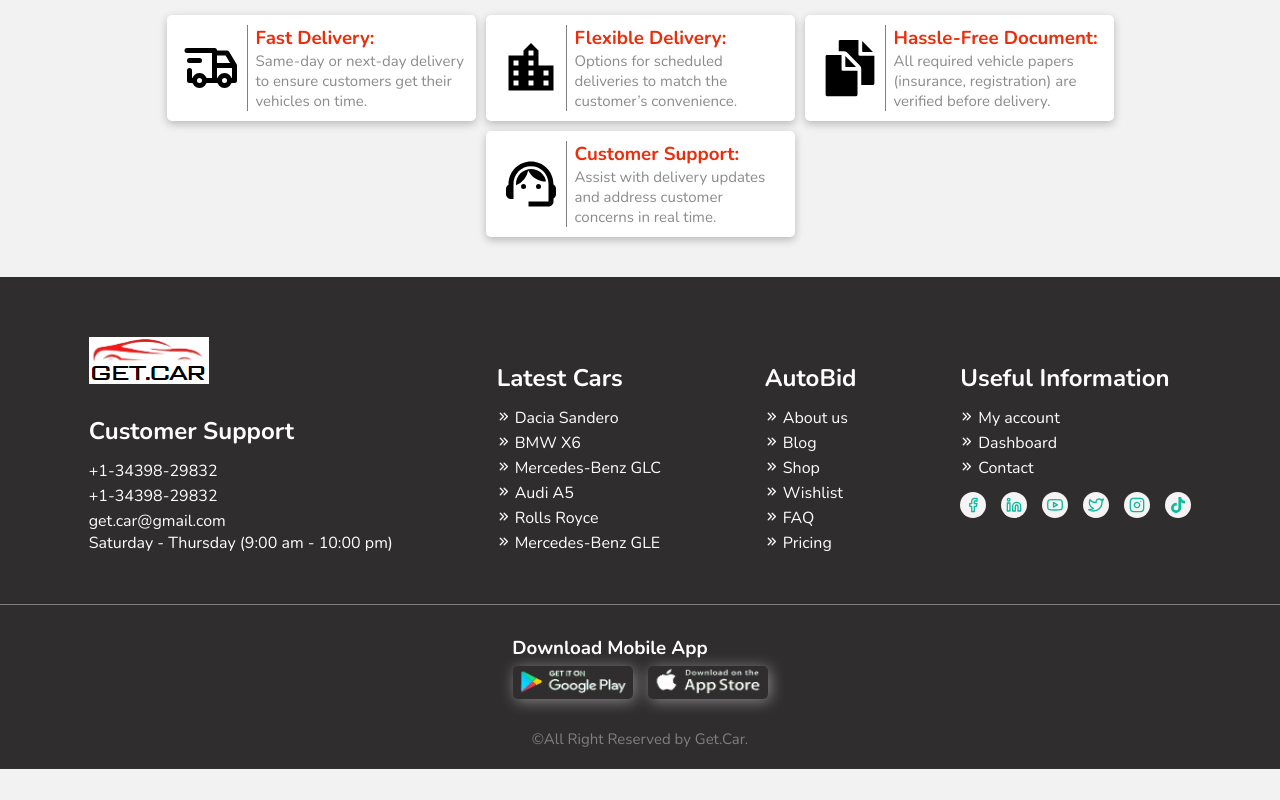
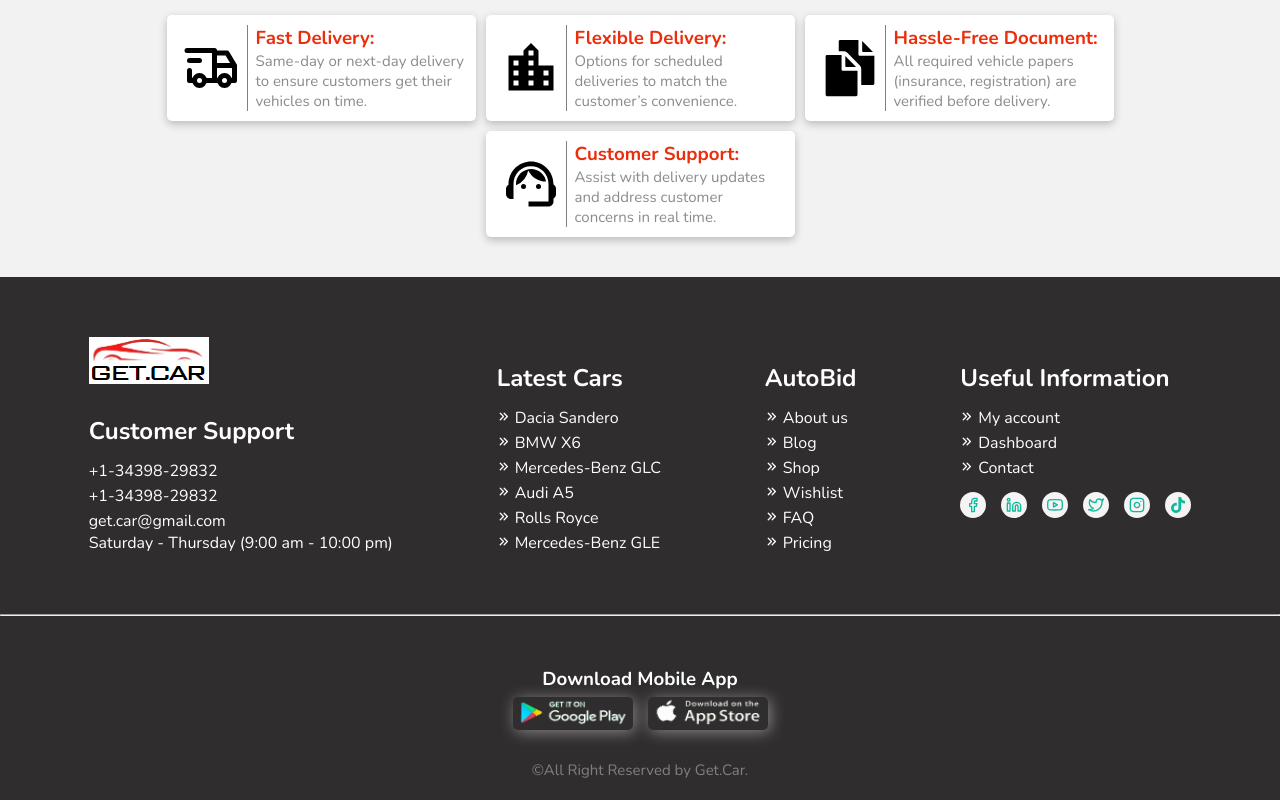
Before and after one commit to rashidulislamg71/get.car, a React (Vite) app: page /cart in a window 1280 px wide. Shown: the part 569-1369 px from the top of the page. Before the commit the page ends 1338 px from the top, so only its background shows below. Built offline with nearby package versions, Linux system fonts and the light colour scheme.

Commit message:
new Update

```diff
--- a/src/Component/AboutDelivery/AboutDelivery.module.css
+++ b/src/Component/AboutDelivery/AboutDelivery.module.css
@@ -8,6 +8,7 @@
 
 .about_delivery_inner_content {
   padding: 40px;
+  overflow: hidden;
 }
 .single_about_delivery {
   padding: 10px;
--- a/src/Component/HomeAbout/HomeAbout.module.css
+++ b/src/Component/HomeAbout/HomeAbout.module.css
@@ -27,6 +27,7 @@
 .homeAbout_text h2 {
   max-width: 450px;
   font-size: 35px;
+  text-align: left;
 }
 .homeAbout_text p {
   margin: 34px 0px 25px 0px;
--- a/src/Component/MainLayout/Footer/Footer.jsx
+++ b/src/Component/MainLayout/Footer/Footer.jsx
@@ -176,6 +176,8 @@ const Footer = () => {
           </div>
         </div>
 
+        <hr />
+
         <div className={`${styles.footer_bottom}`}>
           <h3>Download Mobile App</h3>
           <div className={`${styles.download_btn} ${styles.flex} ` }>
--- a/src/Component/MainLayout/Footer/Footer.module.css
+++ b/src/Component/MainLayout/Footer/Footer.module.css
@@ -14,7 +14,7 @@
 }
 
 .footer_top{
-    padding-top: 60px;
+    padding: 60px 0px;
 }
 
 .column ul li{
@@ -63,9 +63,8 @@
     margin-top: 30px;
 }
 .footer_bottom h3{
-    margin: 0px 0px 0px -60px;
-    padding-top: 30px;
-    border-top: 1px solid gray;
+    /* padding: 0px 0px 0px -60px; */
+
 }
 .download_btn{
     justify-content: center;
--- a/src/Component/NewsLetter/NewsLetter.jsx
+++ b/src/Component/NewsLetter/NewsLetter.jsx
@@ -5,7 +5,7 @@ import newLetterImg from "../../assets/images/NewsLetter_img//NewLetter_img.png"
 const NewsLetter = () => {
   return (
     <div className={`${styles.newLetter_container}`}>
-      <div className={`${styles.newLetter_inner_content} ${styles.flex}`}>
+      <div className={` ${styles.flex} ${styles.newLetter_inner_content} `}>
         <div className={styles.newLetter_text_subscrib}>
           <h4>Right into Mailbox</h4>
           <h1>
--- a/src/Component/NewsLetter/NewsLetter.module.css
+++ b/src/Component/NewsLetter/NewsLetter.module.css
@@ -66,6 +66,11 @@
     justify-content: center;
   }
 
+  .newLetter_text_subscrib {
+    color: #fff;
+    margin-top: 15px;
+  }
+
   .newLetter_text_subscrib h1 {
     font-size: 30px;
   }
--- a/src/Pages/Home/Home.jsx
+++ b/src/Pages/Home/Home.jsx
@@ -8,7 +8,6 @@ import MembershipOffer from '../../Component/MembershipOffer/MembershipOffer';
 import Testimonials from '../../Component/Testimonials/Testimonials';
 import NewsLetter from '../../Component/NewsLetter/NewsLetter';
 import Cars from '../../Component/Cars/Cars';
-import CarDetails from '../../Component/CarDetails/CarDetails';
 
 const Home = () => {
     return (
@@ -22,7 +21,6 @@ const Home = () => {
             <MembershipOffer />
             <Testimonials />
             <NewsLetter />
-            <CarDetails />
         </div>
     );
 };
```
Also changed, not shown: src/Component/CarDetails/CarDetails.jsx (line endings or trailing spaces).
